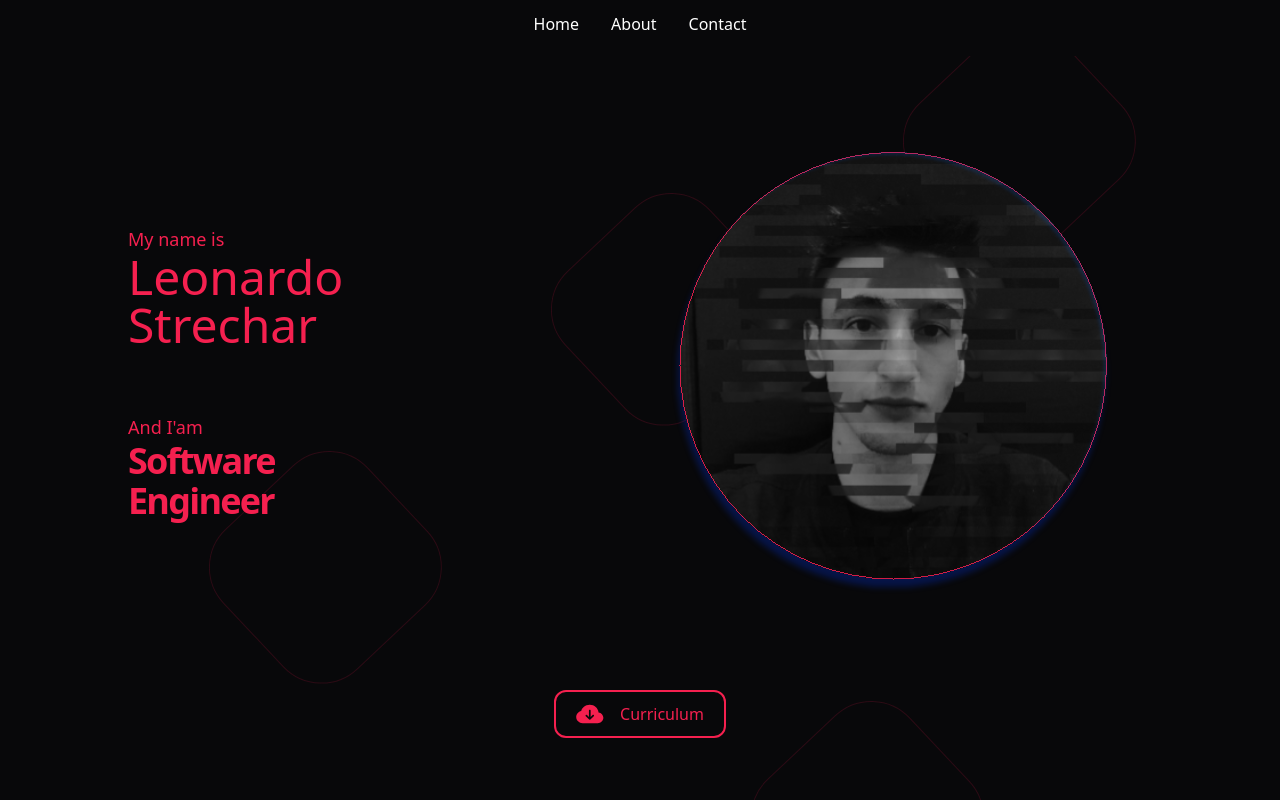
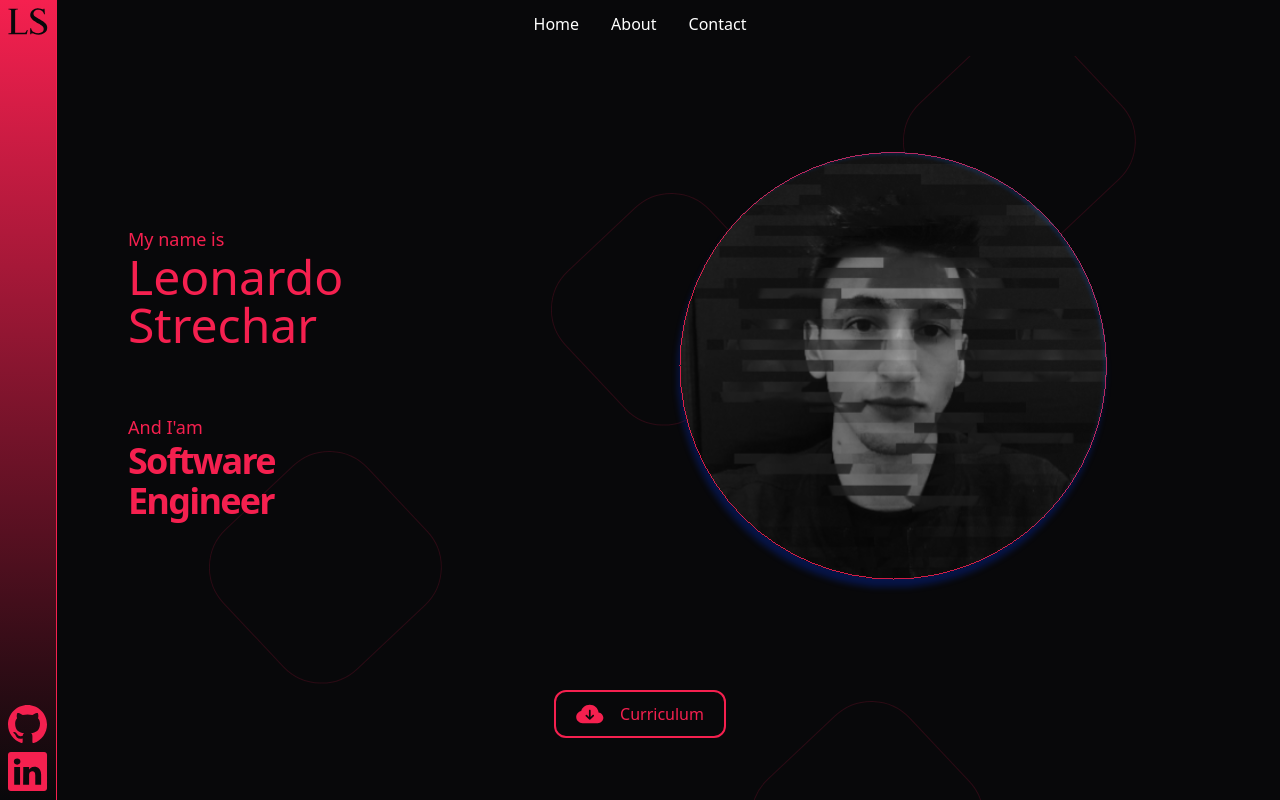
Before and after one commit to LeonardoStrechar/Portfolio, a Next.js app: page / in a window 1280 px wide. Shown: the top 800 px of the page. Built offline with nearby package versions, Linux system fonts and the light colour scheme.

Commit message:
Fix: descomment SideInfo component

```diff
--- a/src/app/page.tsx
+++ b/src/app/page.tsx
@@ -10,7 +10,7 @@ export default function Content(){
     <div className="flex flex-col justify-center">
       <Header/>
       <Home/>
-      {/* <SideInfo/> */}
+      <SideInfo/>
       <About/>
       <Technologies />
       <Teste />
```
